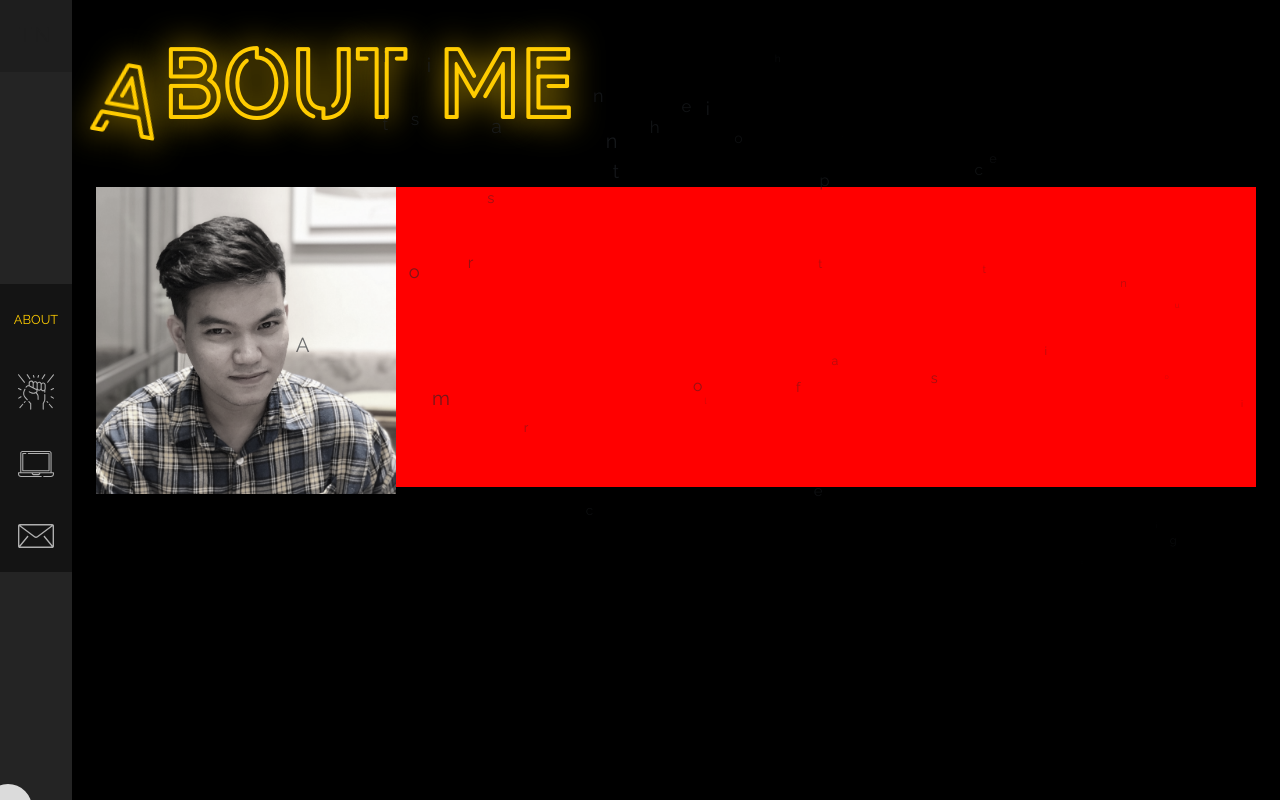
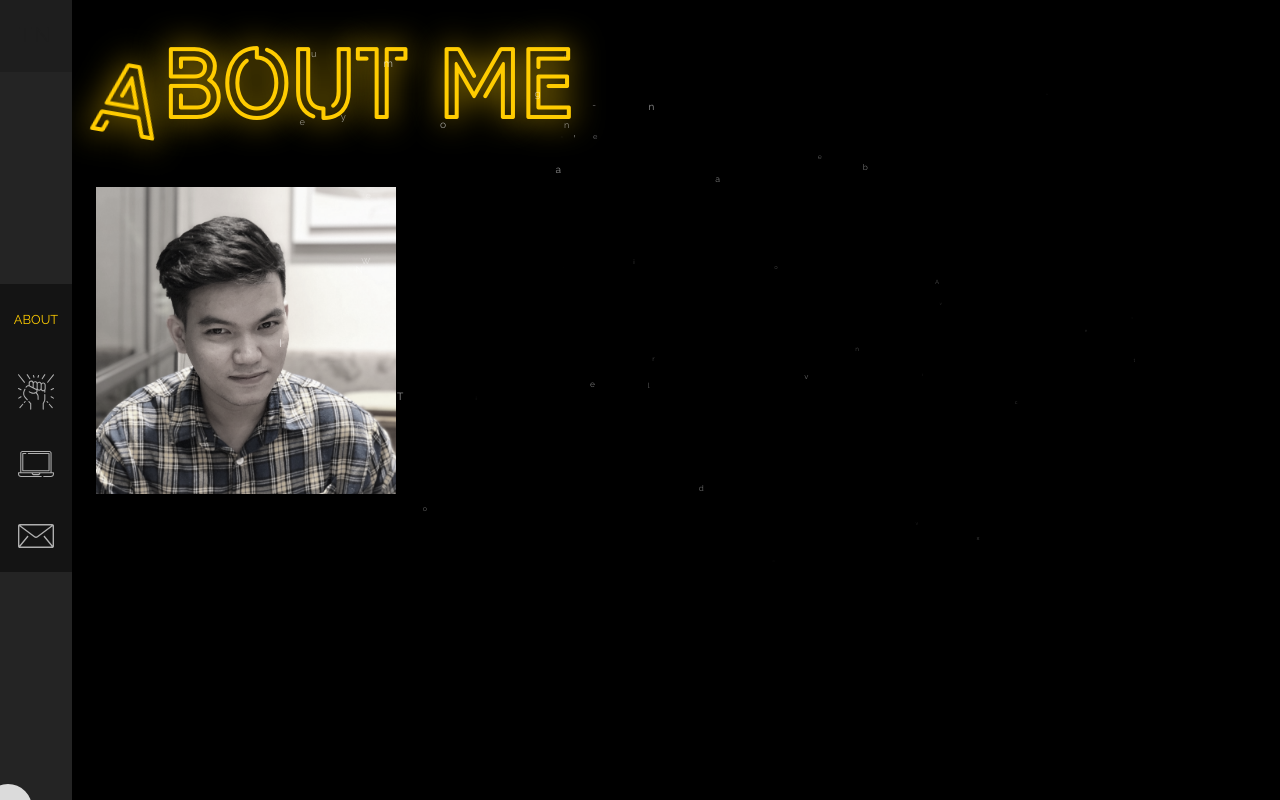
Before and after one commit to joker7t/porfolio-v2, a React (Create React App) app: page /about in a window 1280 px wide. Built offline with nearby package versions, Linux system fonts and the light colour scheme.

Commit message:
and text animation in about component

```diff
--- a/src/components/about/TextContainer.js
+++ b/src/components/about/TextContainer.js
@@ -1,8 +1,7 @@
 import React, { useEffect, useRef } from 'react';
 import style from './scss/TextContainer.module.scss';
-import './test.scss';
 import { TweenMax, gsap } from 'gsap';
-import SplitText from './splitting-text.js';
+import SplitText from './SplitText.min.js';
 
 gsap.registerPlugin(SplitText);
 const TextContainer = () => {
@@ -26,7 +25,6 @@ const TextContainer = () => {
 				scale: 0.1,
 				delay: i * 0.02,
 				yoyo: true,
-				repeat: -1,
 				repeatDelay: 10,
 			});
 		});
@@ -34,14 +32,11 @@ const TextContainer = () => {
 
 	return (
 		<div className={style.TextContainer}>
-			<div className="box">
-				<p className="split" ref={textRef}>
-					Animation is the process of creating the illusion of motion and shape change by means of the rapid
-					display of a sequence of static images that minimally differ from each other. The illusion—as in
-					motion pictures in general—is thought to rely on the phi phenomenon. Animators are artists who
-					specialize in the creation of animation.
-				</p>
-			</div>
+			<p ref={textRef}>
+				I’m Toan Nguyen - a Web developer in Axon Active Vietnam. <br />
+					I have over 3 years of developing web applications. I am working as a Full-stack developer for projects about fintech and e-commerce. My experience includes MySql, Postgres, MongoDB, Java, JSF, Spring, Javascript, React, Nginx. I also have experience in testing.<br />
+					Besides that, I am familiar with Kanban & Scrum process. More important, I’m confident, hard-working and interested in learning new things.
+			</p>
 		</div>
 	);
 };
--- a/src/components/about/scss/TextContainer.module.scss
+++ b/src/components/about/scss/TextContainer.module.scss
@@ -1,5 +1,6 @@
 .TextContainer {
-	height: 300px;
 	width: 100%;
-	background: red;
+	padding: 1rem;
+	color: white;
+	text-align: justify;
 }
--- a/src/components/about/test.scss
+++ /dev/null
@@ -1,25 +0,0 @@
-html,
-body {
-	height: 100%;
-}
-
-body {
-	overflow: hidden;
-}
-
-.box {
-	max-width: 70vw;
-	padding: 30px;
-	margin: 0 auto;
-	position: relative;
-	top: 50%;
-	font-size: 30px;
-	line-height: 1.5;
-	transform: translateY(-50%);
-	perspective: 400px;
-}
-
-.source {
-	color: skyblue;
-	margin: 0 auto;
-}
```
Also changed, not shown: src/components/about/SplitText.min.js (renamed from src/components/about/splitting-text.js).
